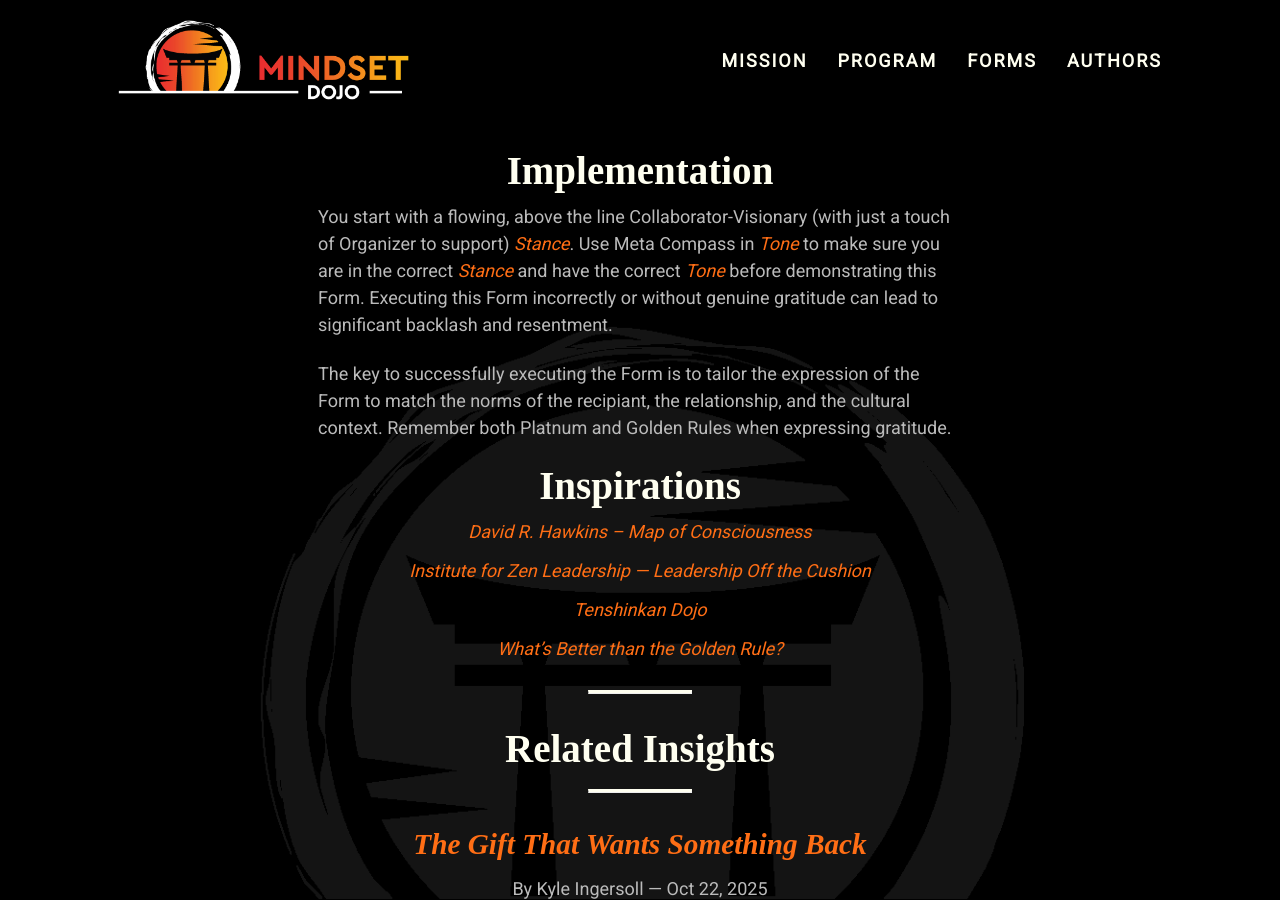
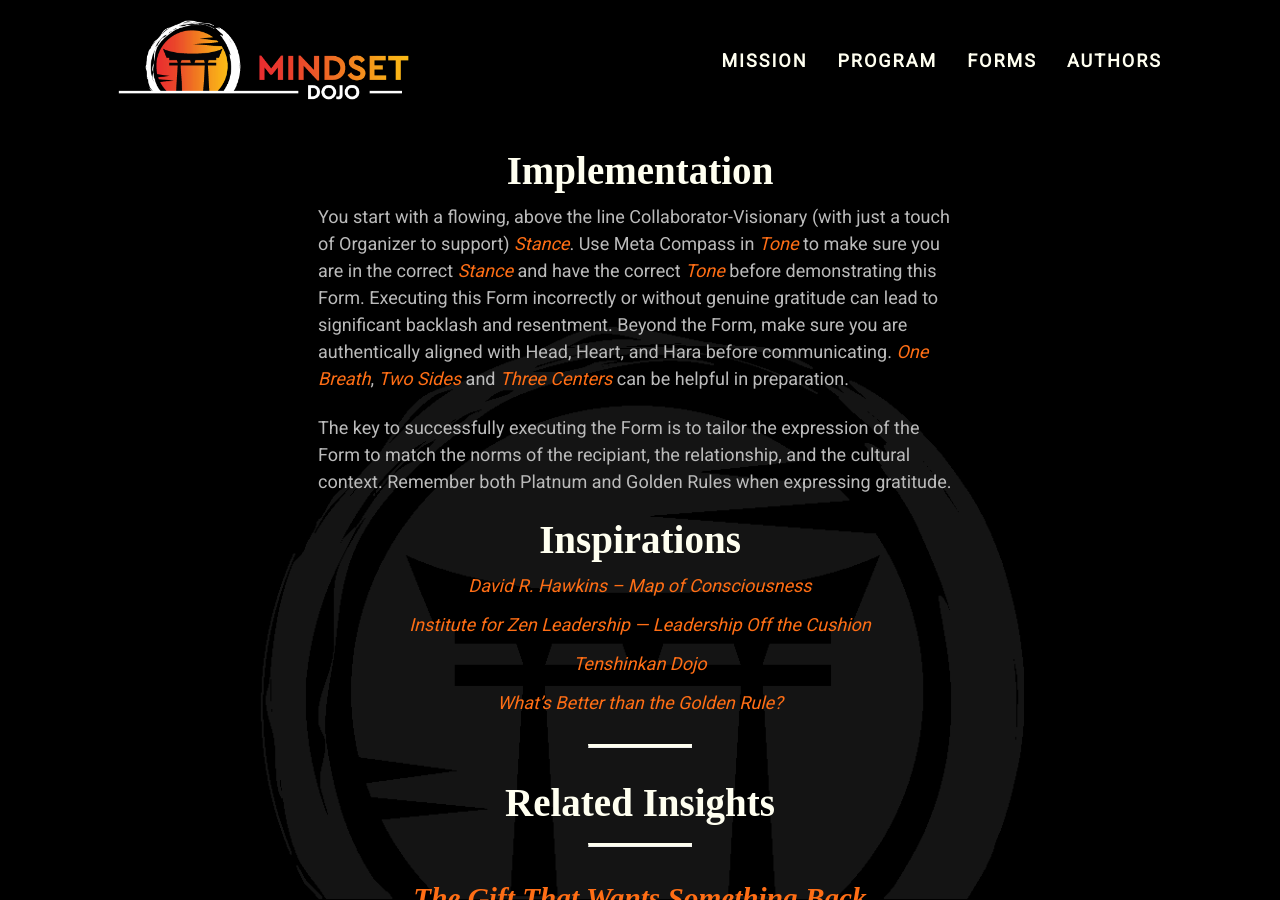
Before and after one commit to mindset-dojo/mindset-dojo.github.io, a Jekyll site: the page built from _forms/genuine-gratitude-expression.md, in a window 1280 px wide and 900 px high, scrolled down 536 px. Built offline with Jekyll 4.4.1, drawn with Linux system fonts in a browser that asks for light colours; some web fonts are replaced.

Commit message:
fix(genuine-gratitude-expression): clarify intent.

```diff
--- a/_forms/genuine-gratitude-expression.md
+++ b/_forms/genuine-gratitude-expression.md
@@ -20,7 +20,7 @@
 
 ## Implementation
 
-You start with a flowing, above the line Collaborator-Visionary (with just a touch of Organizer to support) [Stance](../stance/). Use Meta Compass in [Tone](../tone/) to make sure you are in the correct [Stance](../stance/) and have the correct [Tone](../tone/) before demonstrating this Form. Executing this Form incorrectly or without genuine gratitude can lead to significant backlash and resentment.
+You start with a flowing, above the line Collaborator-Visionary (with just a touch of Organizer to support) [Stance](../stance/). Use Meta Compass in [Tone](../tone/) to make sure you are in the correct [Stance](../stance/) and have the correct [Tone](../tone/) before demonstrating this Form. Executing this Form incorrectly or without genuine gratitude can lead to significant backlash and resentment. Beyond the Form, make sure you are authentically aligned with Head, Heart, and Hara before communicating. [One Breath](../one-breath/), [Two Sides](../two-sides/) and [Three Centers](../three-centers/) can be helpful in preparation.
 
 The key to successfully executing the Form is to tailor the expression of the Form to match the norms of the recipiant, the relationship, and the cultural context. Remember both Platnum and Golden Rules when expressing gratitude.
 
```
